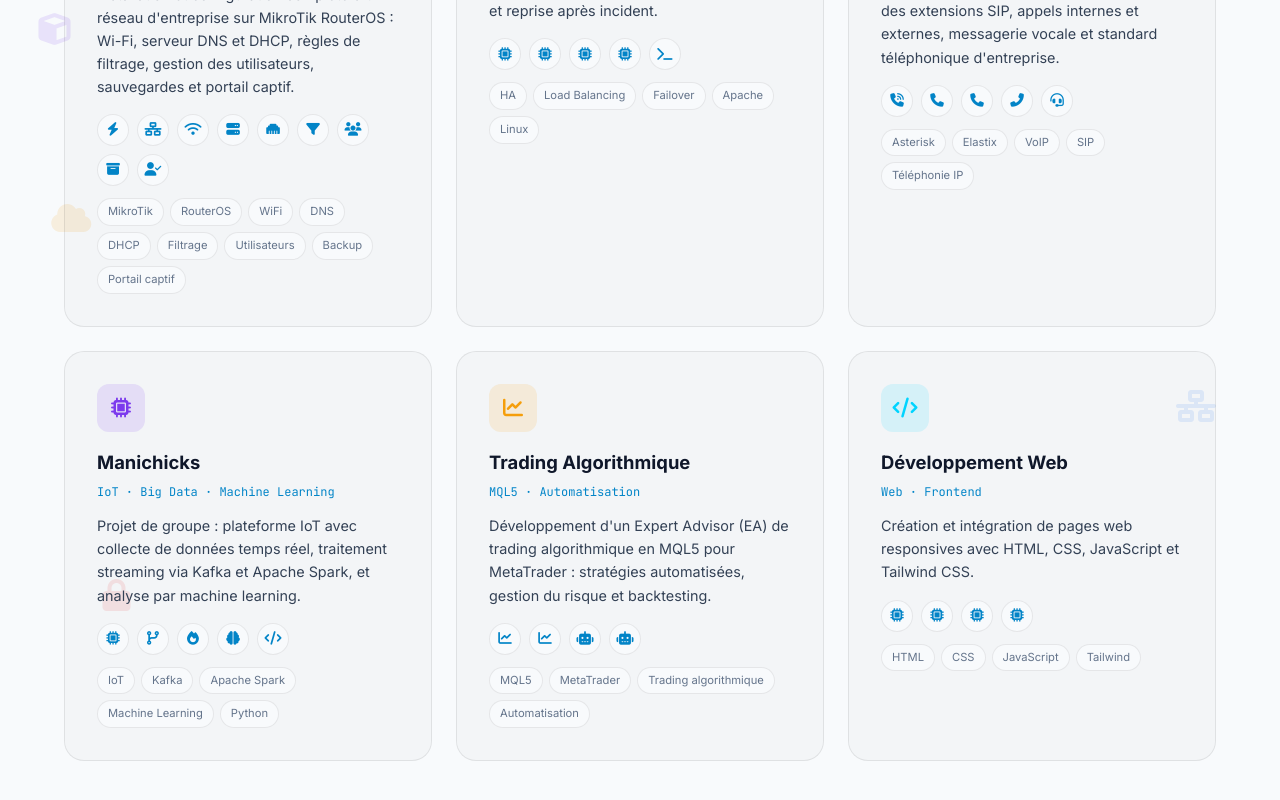
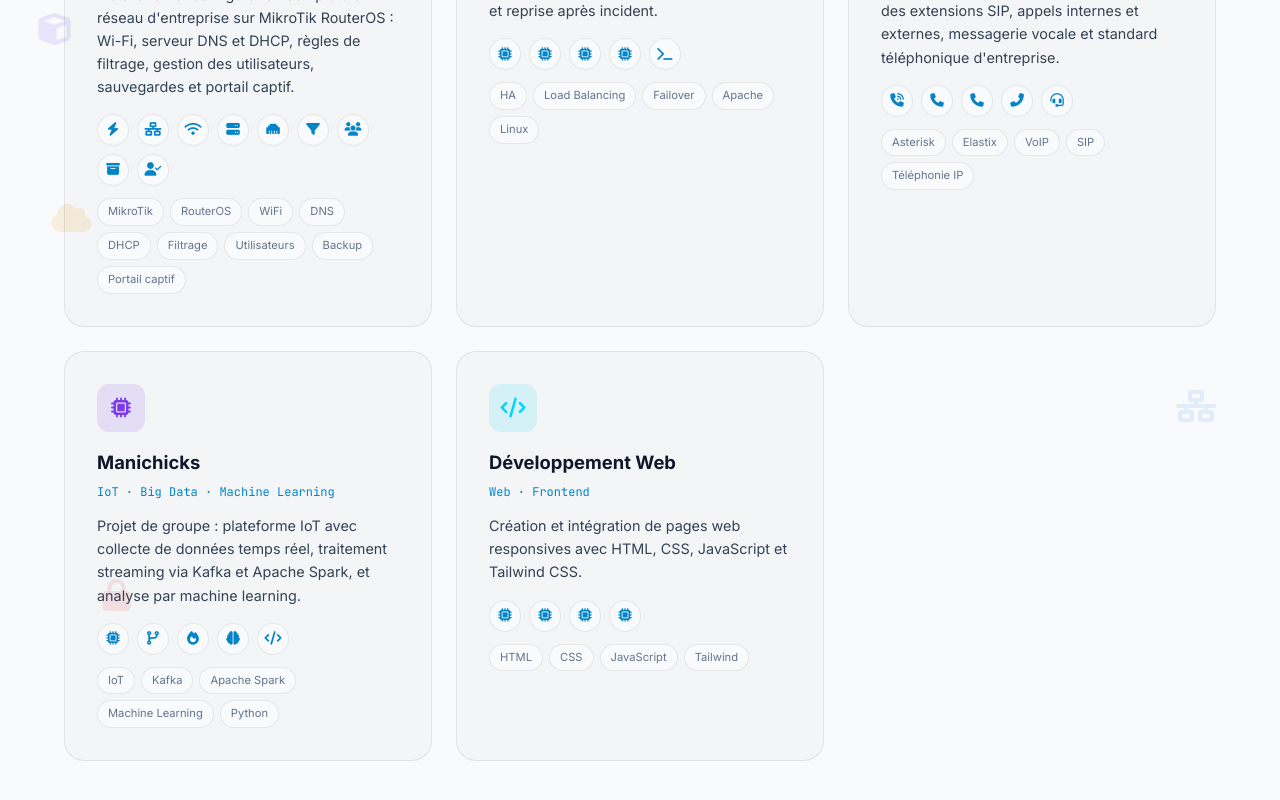
Before and after one commit to daryldjeugang-dot/Portfolio_Divane, a React (Vite) app: page / in a window 1280 px wide. Shown: the part 4102-4902 px from the top of the page. Built offline with nearby package versions, Linux system fonts and the light colour scheme.

Commit message:
Remove algorithmic trading project

```diff
--- a/src/components/Projects.jsx
+++ b/src/components/Projects.jsx
@@ -63,8 +63,7 @@ const techIconMap = {
   'Utilisateurs': 'fa-users', 'Users': 'fa-users',
   'MikroTik': 'fa-bolt', 'RouterOS': 'fa-network-wired', 'Winbox': 'fa-gear',
   'IoT': 'fa-microchip', 'Kafka': 'fa-code-branch', 'Apache Spark': 'fa-fire',
-  'Machine Learning': 'fa-brain', 'MQL5': 'fa-chart-line', 'MetaTrader': 'fa-chart-line',
-  'Trading algorithmique': 'fa-robot', 'Algorithmic Trading': 'fa-robot',
+  'Machine Learning': 'fa-brain',
   'DNS': 'fa-server', 'DHCP': 'fa-ethernet', 'Bind': 'fa-server', 'ISC DHCP': 'fa-ethernet',
   'Python': 'fa-code', 'Linux': 'fa-terminal', 'Ubuntu': 'fa-terminal',
   'Git': 'fa-code-branch', 'GitHub': 'fa-code-branch',
--- a/src/locales/en.json
+++ b/src/locales/en.json
@@ -61,7 +61,7 @@
       {
         "icon": "fa-code",
         "title": "Development",
-        "items": ["Python", "Automation Scripts", "Data Manipulation", "Object-Oriented Programming", "HTML", "CSS", "JavaScript", "Tailwind CSS", "Django", "Git", "GitHub", "REST API", "SQL", "MQL5", "Algorithmic Trading"]
+        "items": ["Python", "Automation Scripts", "Data Manipulation", "Object-Oriented Programming", "HTML", "CSS", "JavaScript", "Tailwind CSS", "Django", "Git", "GitHub", "REST API", "SQL"]
       },
       {
         "icon": "fa-database",
@@ -130,14 +130,6 @@
         "tech": "IoT · Big Data · Machine Learning",
         "desc": "Group project: IoT platform with real-time data collection, stream processing with Kafka and Apache Spark, and machine learning analysis.",
         "tags": ["IoT", "Kafka", "Apache Spark", "Machine Learning", "Python"]
-      },
-      {
-        "icon": "fa-chart-line",
-        "color": "#f59e0b",
-        "title": "Algorithmic Trading",
-        "tech": "MQL5 · Automation",
-        "desc": "Development of an algorithmic trading Expert Advisor (EA) in MQL5 for MetaTrader: automated strategies, risk management and backtesting.",
-        "tags": ["MQL5", "MetaTrader", "Algorithmic Trading", "Automation"]
       },
       {
         "icon": "fa-code",
--- a/src/locales/fr.json
+++ b/src/locales/fr.json
@@ -61,7 +61,7 @@
       {
         "icon": "fa-code",
         "title": "Développement",
-        "items": ["Python", "Scripts d'automatisation", "Manipulation de données", "Programmation orientée objet", "HTML", "CSS", "JavaScript", "Tailwind CSS", "Django", "Git", "GitHub", "API REST", "SQL", "MQL5", "Trading algorithmique"]
+        "items": ["Python", "Scripts d'automatisation", "Manipulation de données", "Programmation orientée objet", "HTML", "CSS", "JavaScript", "Tailwind CSS", "Django", "Git", "GitHub", "API REST", "SQL"]
       },
       {
         "icon": "fa-database",
@@ -130,14 +130,6 @@
         "tech": "IoT · Big Data · Machine Learning",
         "desc": "Projet de groupe : plateforme IoT avec collecte de données temps réel, traitement streaming via Kafka et Apache Spark, et analyse par machine learning.",
         "tags": ["IoT", "Kafka", "Apache Spark", "Machine Learning", "Python"]
-      },
-      {
-        "icon": "fa-chart-line",
-        "color": "#f59e0b",
-        "title": "Trading Algorithmique",
-        "tech": "MQL5 · Automatisation",
-        "desc": "Développement d'un Expert Advisor (EA) de trading algorithmique en MQL5 pour MetaTrader : stratégies automatisées, gestion du risque et backtesting.",
-        "tags": ["MQL5", "MetaTrader", "Trading algorithmique", "Automatisation"]
       },
       {
         "icon": "fa-code",
```
Also changed, not shown: 1 other file (tests, documents, lock files or other folders).
